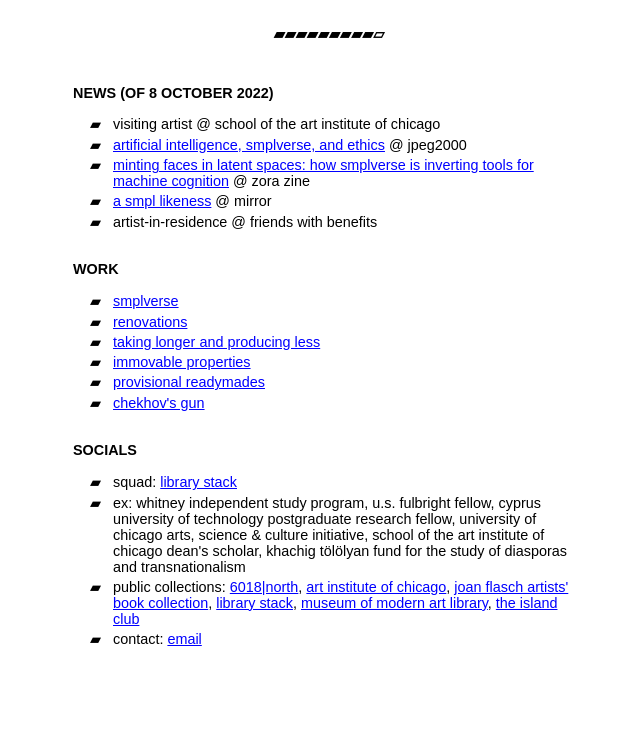
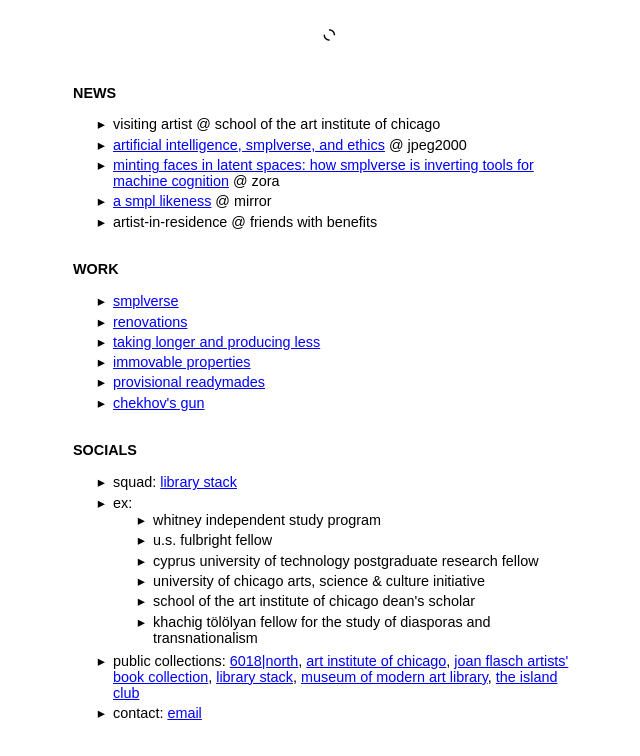
Before and after one commit to williamwiebe/williamwiebe.github.io, a plain HTML site: page index.html in a window 1280 px wide. Shown: the whole page, without its empty margins (311-951 px from the left). Drawn offline with Linux system fonts and the light colour scheme.

Commit message:
style updates

```diff
--- a/index.html
+++ b/index.html
@@ -31,9 +31,9 @@
     </div>
 
     <div id="main-list">
-      <h2 id="header"><span>▰▰▰▰▰▰▰▰▰▱</span><br /><br /></h2>
+      <h2 id="header"><span>◟◝</span><br /><br /></h2>
 
-      <h2>News (of 8 October 2022)</h2>
+      <h2>News</h2>
       <ul>
         <li>Visiting Artist @ School of the Art Institute of Chicago</li>
         <li>
@@ -48,7 +48,7 @@
             >Minting Faces in Latent Spaces: How SMPLverse is inverting tools
             for machine cognition</a
           >
-          @ Zora Zine
+          @ Zora
         </li>
         <li>
           <a
@@ -89,11 +89,20 @@
           Squad: <a href="https://www.librarystack.org/">Library Stack</a>
         </li>
         <li>
-          ex: Whitney Independent Study Program, U.S. Fulbright Fellow, Cyprus
-          University of Technology Postgraduate Research Fellow, University of
-          Chicago Arts, Science & Culture Initiative, School of the Art
-          Institute of Chicago Dean's Scholar, Khachig Tölölyan Fund for the
-          Study of Diasporas and Transnationalism
+          ex:
+          <ul>
+            <li>Whitney Independent Study Program</li>
+            <li>U.S. Fulbright Fellow</li>
+            <li>
+              Cyprus University of Technology Postgraduate Research Fellow
+            </li>
+            <li>University of Chicago Arts, Science & Culture Initiative</li>
+            <li>School of the Art Institute of Chicago Dean's Scholar</li>
+            <li>
+              Khachig Tölölyan Fellow for the Study of Diasporas and
+              Transnationalism
+            </li>
+          </ul>
         </li>
         <li>
           Public Collections:
--- a/main.css
+++ b/main.css
@@ -22,7 +22,7 @@
 }
 
 ul {
-  list-style: "▰   ";
+  list-style: "▸  ";
 }
 
 li {
@@ -63,7 +63,7 @@
 }
 
 #header:hover:before {
-  content: "▰▰▰▰▰▰▰▰▰▰";
+  content: "◜◞";
 }
 
 #footer {
```
Also changed, not shown: cg.html (renamed from Chekhovs-Gun.html).
